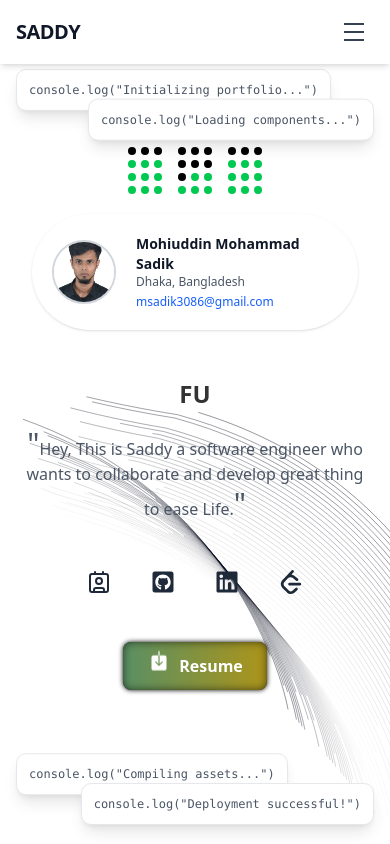
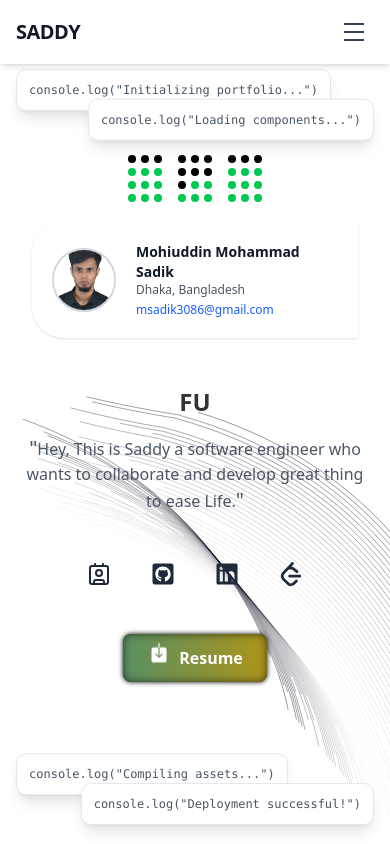
Before and after one commit to dksaddy/msadik, a Next.js app: page / in a window 390 px wide. Shown: the top 844 px of the page. Built offline with nearby package versions, Linux system fonts and the light colour scheme.

Commit message:
some fixation of UI caught in testing

```diff
--- a/app/components/Hero.jsx
+++ b/app/components/Hero.jsx
@@ -99,7 +99,7 @@ export default function Hero() {
           <MatrixClock />
 
           <div className="rounded-lg p-2 max-w-sm w-full mx-auto">
-            <div className="flex items-center space-x-5 shadow-sm  rounded-full p-5">
+            <div className="flex items-center space-x-5 shadow-sm rounded-l-4xl p-5 dark:border">
 
               <div className="w-16 h-16 md:w-20 md:h-20 rounded-full overflow-hidden flex-shrink-0 border-2 border-gray-300">
                 <img
@@ -134,11 +134,11 @@ export default function Hero() {
             <Typewriter texts={["FULL STACK DEVELOPER", "FRONTEND DEVELOPER", "MOBILE APPS DEVELOPER"]} />
           </h1>
           <p
-            className="text-md md:text-lg lg:text-lg max-w-2xl mx-auto text-gray-600 mb-10
+            className="text-md md:text-md lg:text-xl max-w-2xl mx-auto text-gray-600 mb-10
            dark:text-foreground font-medium">
-            <span className='text-3xl'>"</span>
+            <span className='text-xl md:text-3xl'>"</span>
             Hey, This is Saddy a software engineer who wants to collaborate and develop great thing to ease Life.
-            <span className='text-3xl'>"</span>
+            <span className='text-xl md:text-3xl'>"</span>
           </p>
         </motion.div>
 
```
